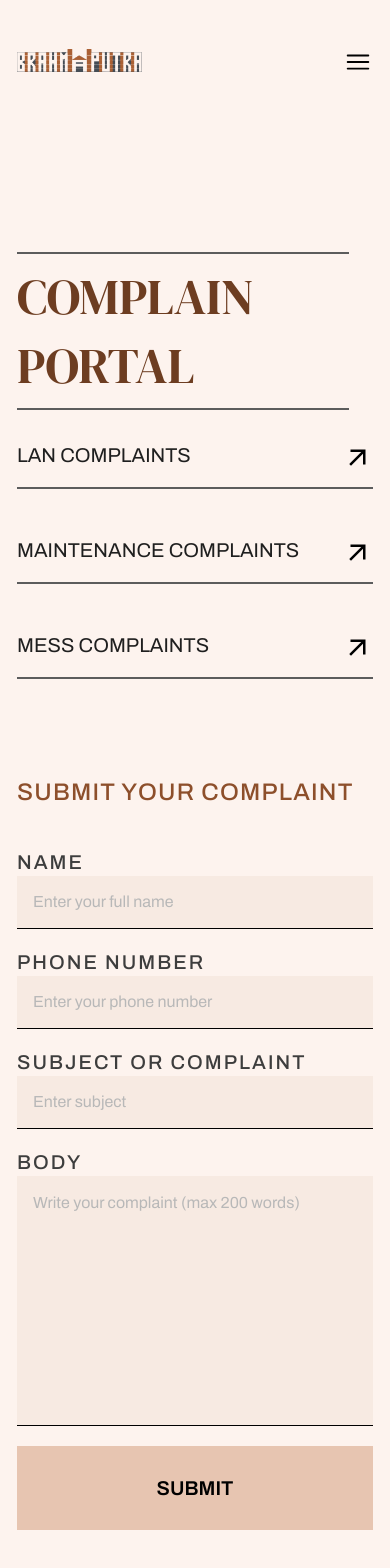
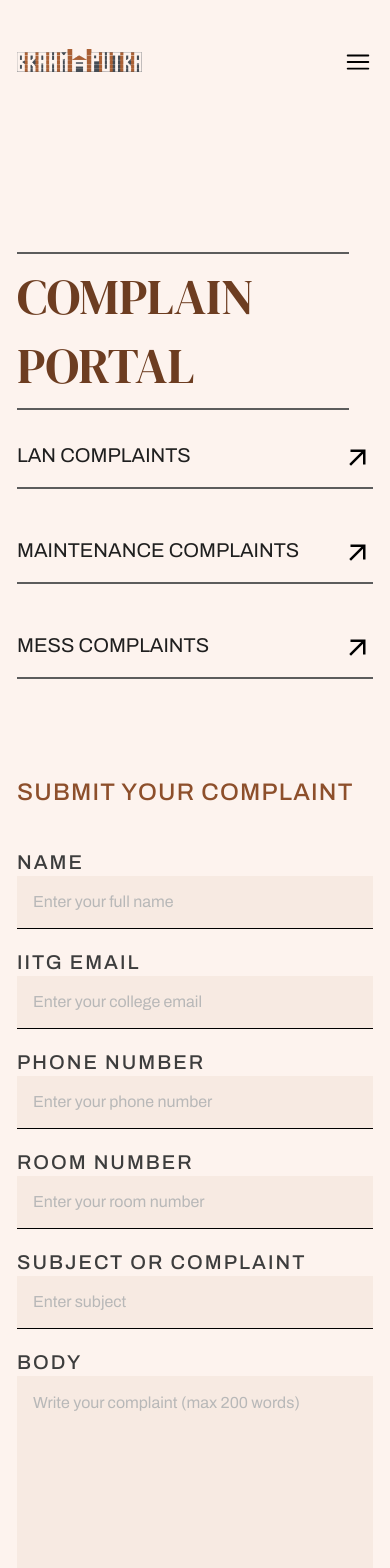
Before and after one commit to yagvalakya1975/Hostel_Website, a React (Create React App) app in the folder client/: page /complaints in a window 390 px wide. Shown: the top 1568 px of the page. Built offline with nearby package versions, Linux system fonts and the light colour scheme.

Commit message:
Minor bug fixed i complain  portal in mobile

```diff
--- a/client/src/Styles/mediaqueries.css
+++ b/client/src/Styles/mediaqueries.css
@@ -118,6 +118,18 @@
             grid-template-columns: 100%;
         }
 
+        .input1,.label{
+            grid-column: 1/3;
+        }
+
+        .label:nth-child(2){
+            grid-row: 3/4;
+        }
+
+        #Phone{
+            grid-row: 6/7;
+        }
+
         .complaints-links{
             padding-left: 0;
         }
```
